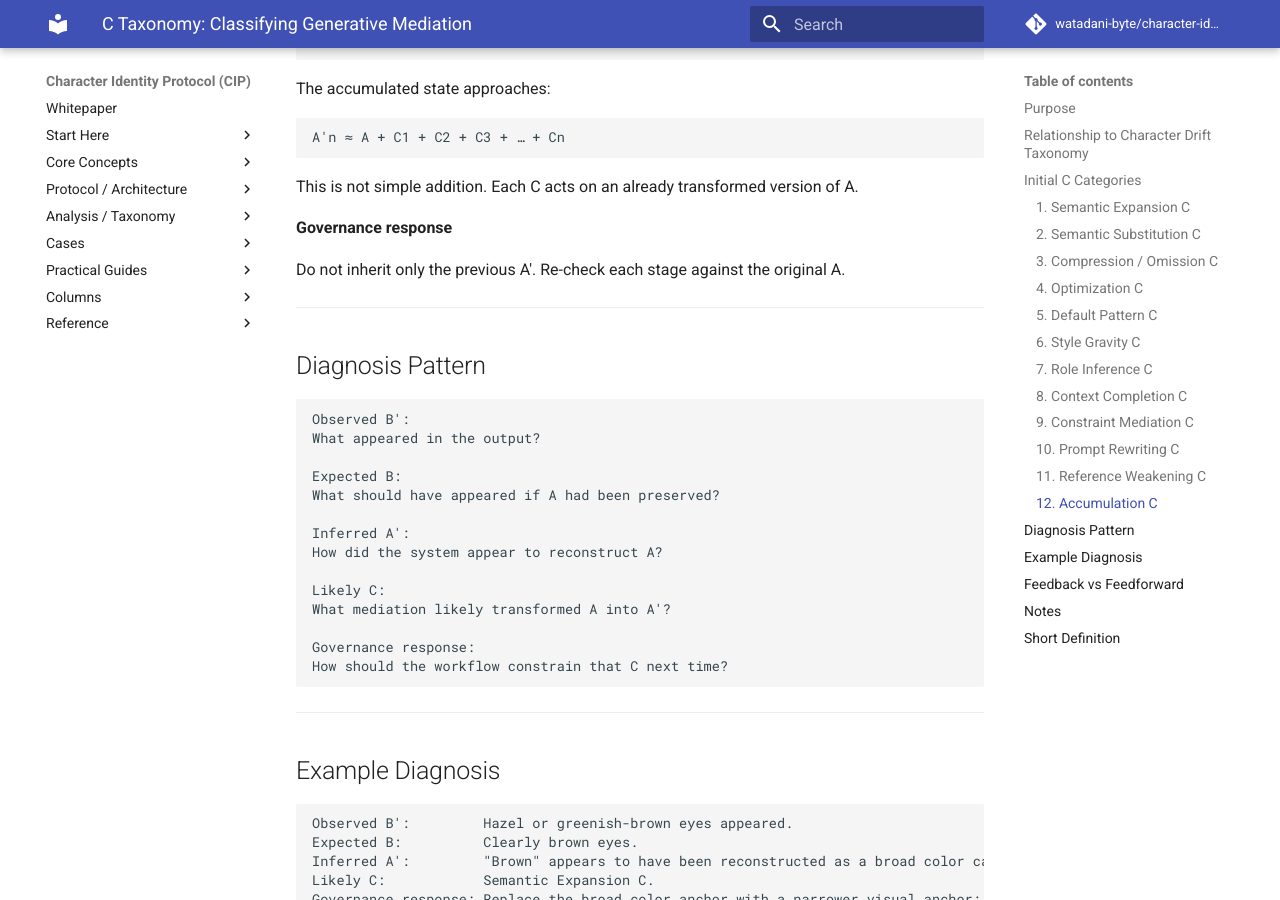
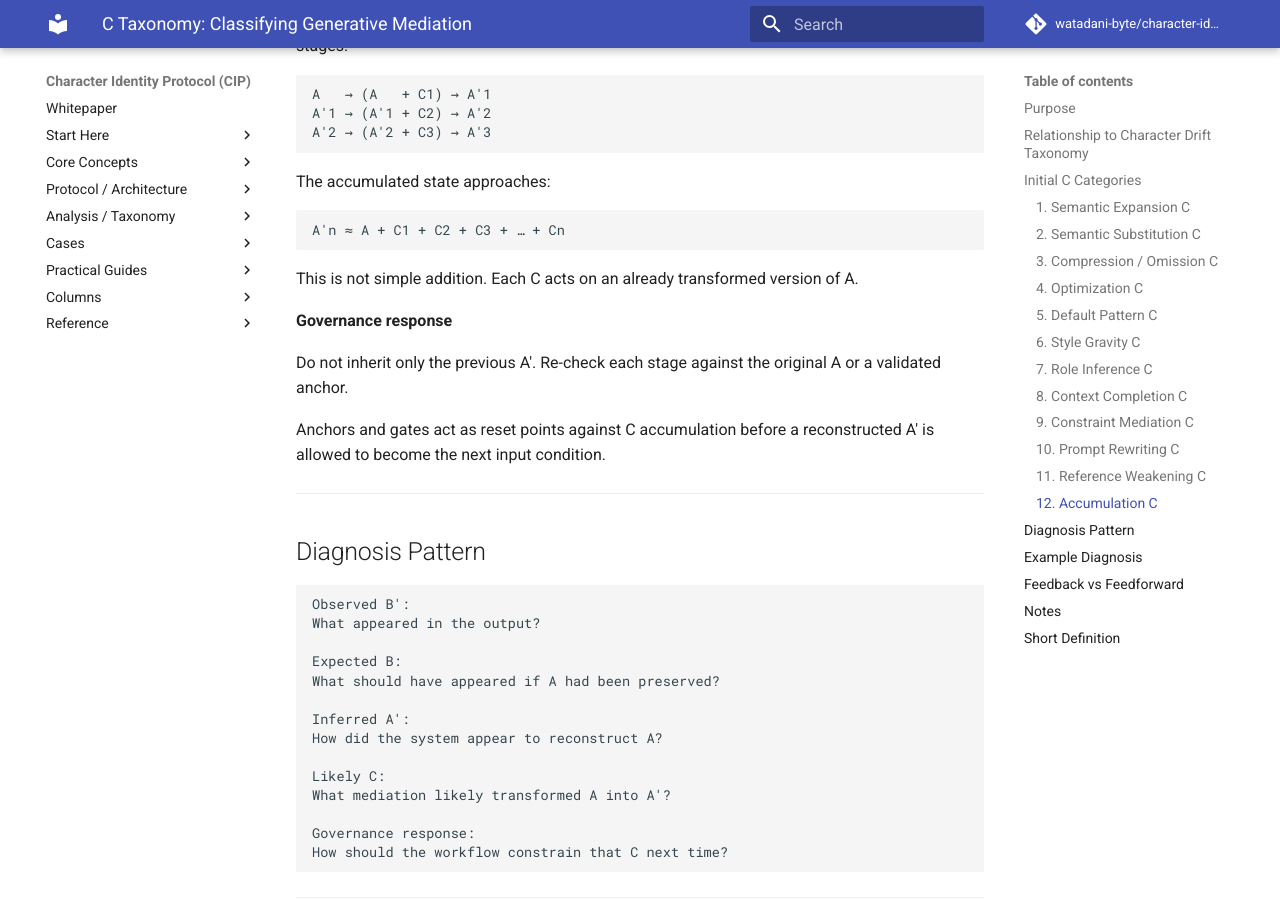
Before and after one commit to watadani-byte/character-identity-protocol, an MkDocs documentation site: the page built from docs/c_taxonomy.md, in a window 1280 px wide and 900 px high, scrolled down 5885 px. Built offline with MkDocs 1.6.1 and Material for MkDocs 9.7.7, drawn with Linux system fonts in a browser that asks for light colours; comment, search, counter and statistics services are not loaded; some of the changed text lies outside the part shown.

Commit message:
c_taxonomy.md を更新

````diff
--- a/docs/c_taxonomy.md
+++ b/docs/c_taxonomy.md
@@ -9,6 +9,8 @@ A → (A + C) → A′ → B′ ≠ B
 ```
 
 C is the mediation layer through which the system interprets, compresses, expands, optimizes, constrains, or creatively transforms the user’s input A before producing B′.
+
+As defined in the core model, A + C is not simple addition. It is shorthand for a non-linear mediation process: A′ ≈ T_C(A). C Taxonomy classifies the likely properties of that mediation process — the ways in which A is transformed into A′.
 
 Character Drift Taxonomy classifies the visible drift that appears in B′.
 
@@ -282,7 +284,9 @@ This is not simple addition. Each C acts on an already transformed version of A.
 
 **Governance response**
 
-Do not inherit only the previous A′. Re-check each stage against the original A.
+Do not inherit only the previous A′. Re-check each stage against the original A or a validated anchor.
+
+Anchors and gates act as reset points against C accumulation before a reconstructed A′ is allowed to become the next input condition.
 
 -----
 
````
